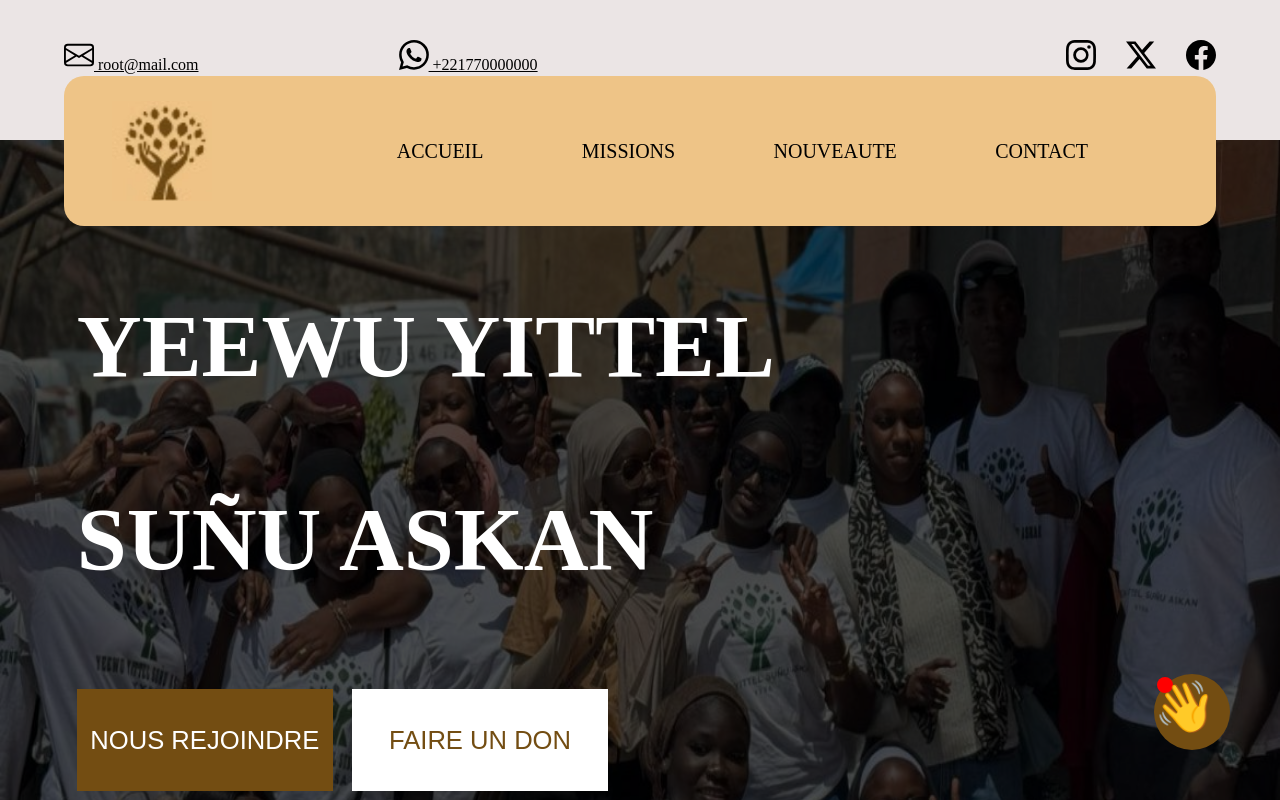
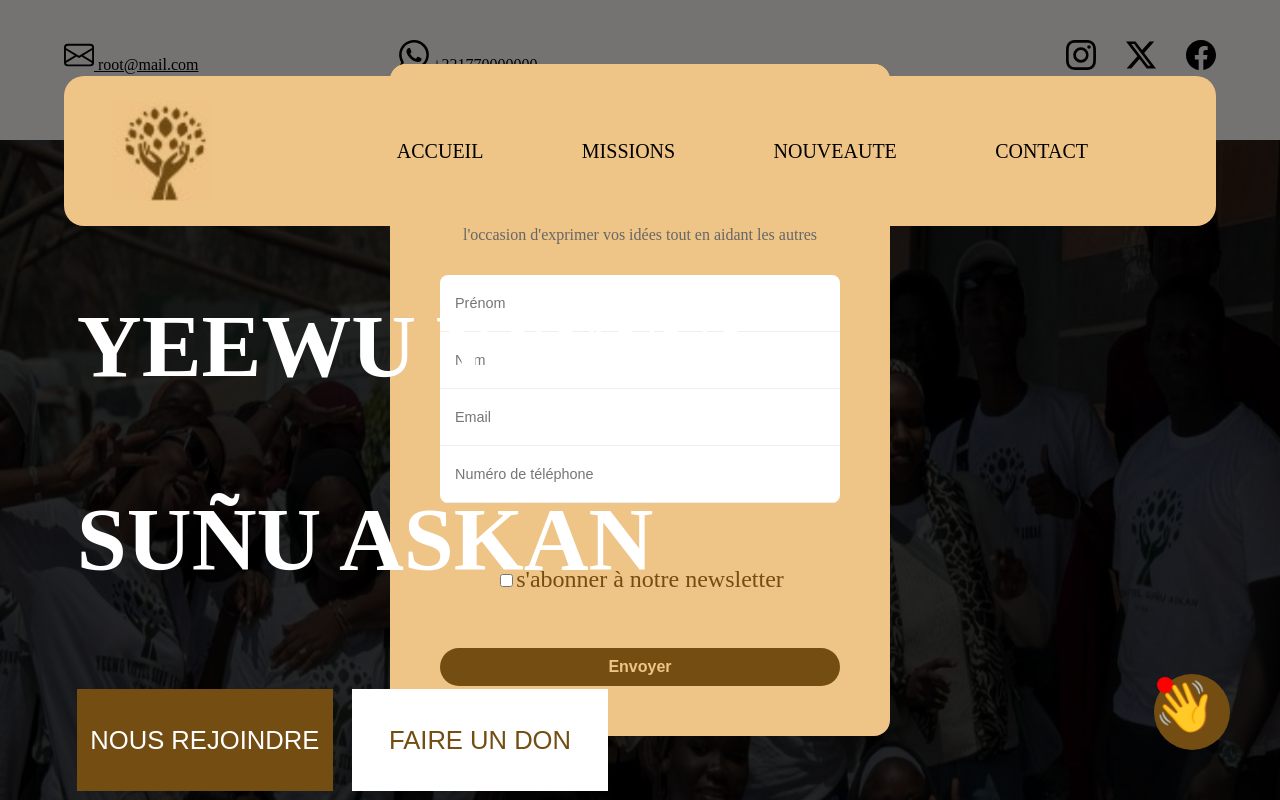
Before and after one commit to souleyFall/yysa, a website: page index.html in a window 1280 px wide. Both pictures are taken after a click on the button "NOUS REJOINDRE". Shown: the top 800 px of the page. Drawn offline with nearby package versions, Linux system fonts and the light colour scheme.

Commit message:
Update index.html

```diff
--- a/index.html
+++ b/index.html
@@ -75,7 +75,7 @@
             <div class="brand" data-aos="fade-right">
                 <h1>YEEWU YITTEL</h1>
                 <h1>SUÑU ASKAN</h1>
-                <button type="button">NOUS REJOINDRE</button>
+                <button onclick="open_form()" type="button">NOUS REJOINDRE</button>
                 <button type="button">FAIRE UN DON</button>
             </div>
             <div class="brand-background">
@@ -298,7 +298,7 @@
     </footer>
     <div id="overlay">
         <div id="form">
-            <button id="icon-close" onclick="close_form()">
+            <button type="button" id="icon-close" onclick="close_form()">
                 <div id="icon-close-hover">
                     <svg xmlns="http://www.w3.org/2000/svg" width="25" height="25" fill="currentColor" class="bi bi-x-lg" viewBox="0 0 16 16">
                         <path d="M2.146 2.854a.5.5 0 1 1 .708-.708L8 7.293l5.146-5.147a.5.5 0 0 1 .708.708L8.707 8l5.147 5.146a.5.5 0 0 1-.708.708L8 8.707l-5.146 5.147a.5.5 0 0 1-.708-.708L7.293 8z"/>
@@ -309,15 +309,15 @@
                 <span class="title">NOUS REJOINDRE</span>
                 <span class="subtitle">l'occasion d'exprimer vos idées tout en aidant les autres</span>
                 <div class="form-container">
-                    <input type="text" class="input" placeholder="Prénom">
-                    <input type="text" class="input" placeholder="Nom">
-                    <input type="email" class="input" placeholder="Email">
-                    <input type="tel" class="input" placeholder="Numéro de téléphone">
+                    <input id="prenom" type="text" class="input" placeholder="Prénom">
+                    <input id="nom" type="text" class="input" placeholder="Nom">
+                    <input id="mail-in-popup" type="email" class="input" placeholder="Email">
+                    <input id="tel" type="tel" class="input" placeholder="Numéro de téléphone">
                 </div>
                 <div class="form-section">
                     <p><input type="checkbox" name="news" id="news">s'abonner à notre newsletter</p>
                 </div>
-                <button>Envoyer</button>
+                <button type="button" onclick="sendEmail()">Envoyer</button>
             </form>
         </div>
     </div>
```
